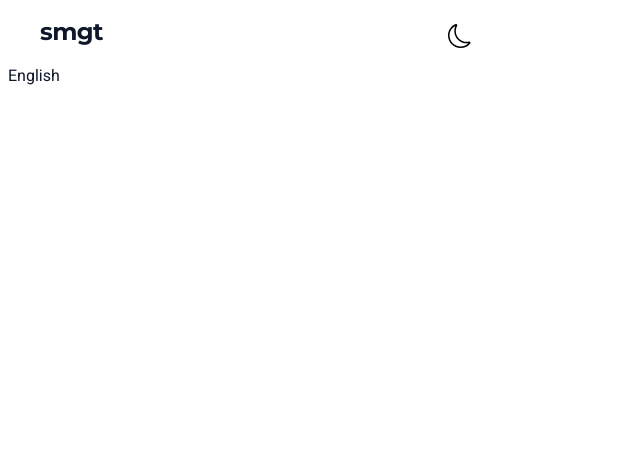
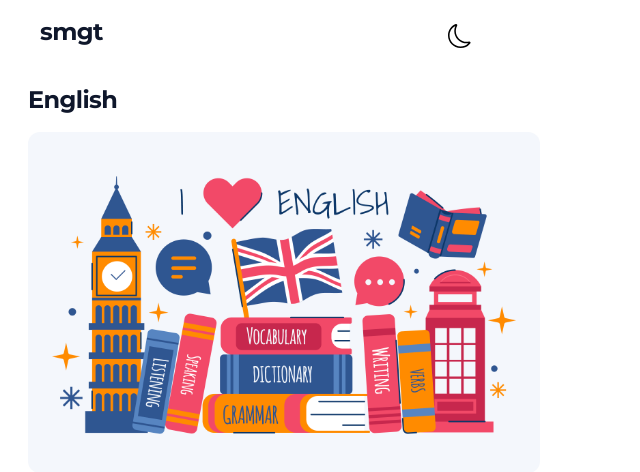
Before and after one commit to Seacrs/student-management-system, a React (Vite) app: page /courses/English in a window 1280 px wide. Shown: the top 472 px of the page, without its empty margins (0-640 px from the left). Built offline with nearby package versions, Linux system fonts and the light colour scheme.

Commit message:
feat: add display course details using loader data

```diff
--- a/src/App.tsx
+++ b/src/App.tsx
@@ -1,6 +1,5 @@
 import { RouterProvider } from "react-router";
 import { router } from "./routes/index";
-// localStorage.clear();
 
 function App(){
   return <RouterProvider router={router} />
--- a/src/Pages/courseDetail.tsx
+++ b/src/Pages/courseDetail.tsx
@@ -1,16 +1,21 @@
 import { useLoaderData, type LoaderFunctionArgs } from "react-router";
+import { courses } from "../data/course";
 
 export async function loader({ params }: LoaderFunctionArgs){
     const { courseName } = params;
-    return courseName;
+    const decodedName = decodeURIComponent(courseName || "").toLowerCase();
+    const course = courses.find(c => c.title.toLowerCase() === decodedName);
+    if(!course) throw new Response("Course not found", { status: 404 });
+    return course;
 }
 
 function CourseDetail(){
-    const name = useLoaderData<string>();
+    const course = useLoaderData<typeof loader>();
 
     return (
-        <div>
-            <p>{name}</p>
+        <div className="p-5">
+            <h1 className="text-2xl font-bold">{course.title}</h1>
+            <img src={course.img} alt={course.title} className="w-full max-w-lg rounded-xl mt-4"/>
         </div>
     )
 }
```
